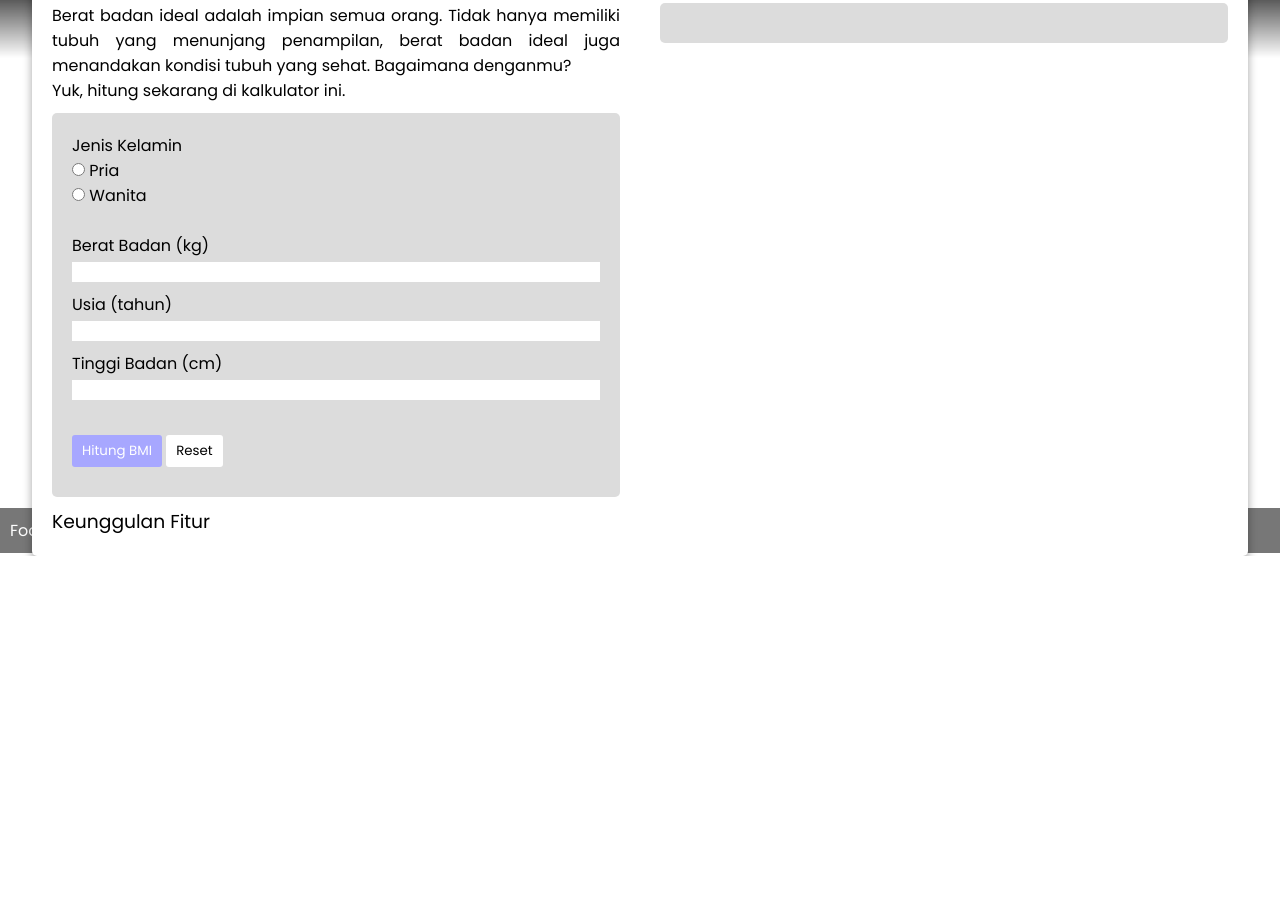
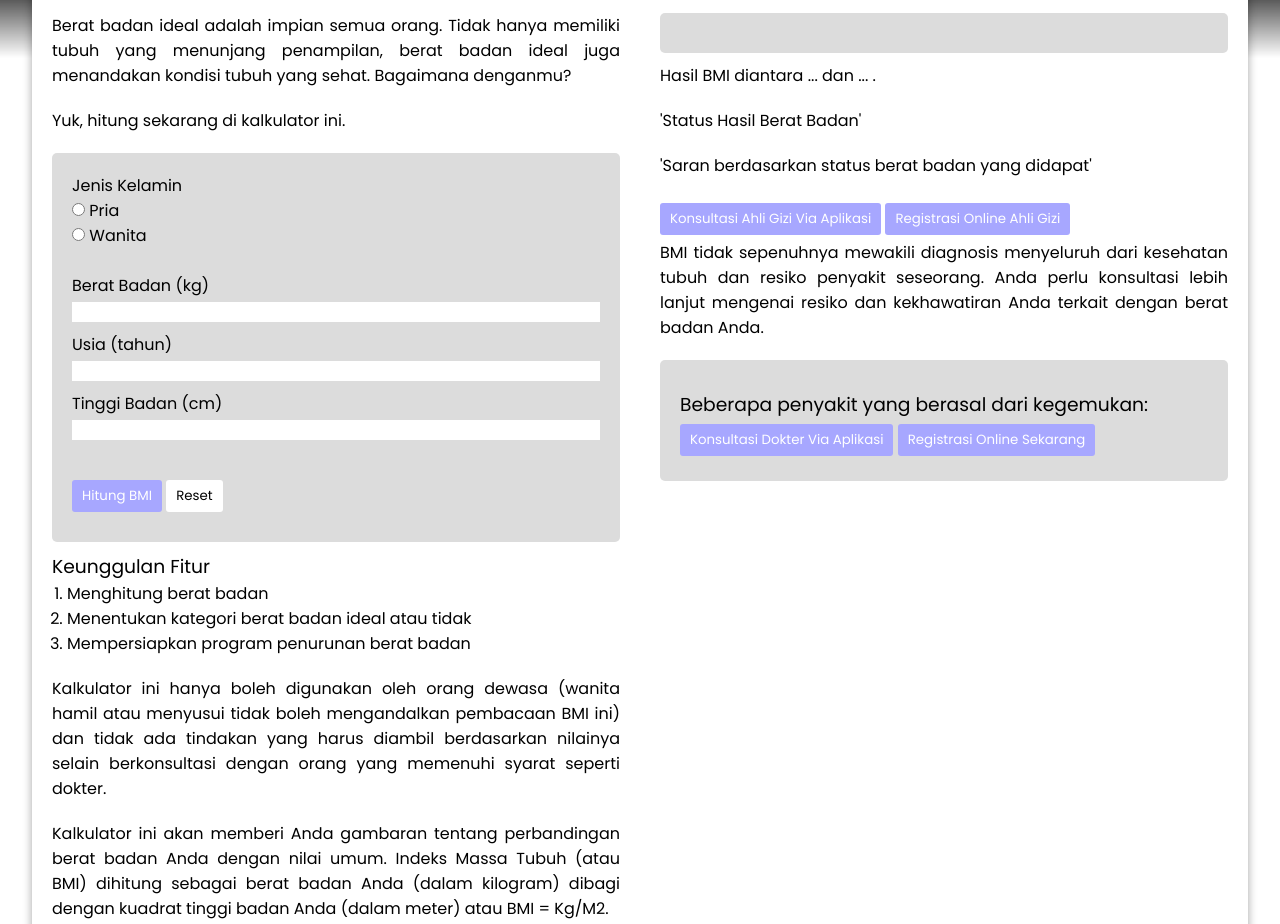
Before and after one commit to revou-fundamental-course/25-nov-24-rozan-rozan, a plain HTML site: page index.html in a window 1280 px wide. Shown: the part 662-1586 px from the top of the page. Before the commit the page ends 1218 px from the top, so only its background shows below. Drawn offline with Linux system fonts and the light colour scheme; a web font is replaced by a local one.

Commit message:
Checkpoint 2

```diff
--- a/css/style2.css
+++ b/css/style2.css
@@ -8,12 +8,20 @@
   margin: 0px;
   padding: 0px;
 }
-h1 {
-  margin-bottom: 10px;
+
+/*--------------------TRANSITION--------------------*/
+
+* {
+  animation: transitionIn 1s;
 }
-h3 {
-  font-weight: 400;
-  margin-top: 10px;
+
+@keyframes transitionIn {
+  from {
+      opacity: 0;
+  }
+  to {
+      opacity: 1;
+  }
 }
 
 /*----------NAVBAR----------*/
@@ -123,12 +131,28 @@ header.sticky ul li a {
   background-color: rgb(220, 220, 220);
   border-radius: 5px;
   margin-top: 10px;
+  margin-bottom: 10px;
 }
 
 /*----------TITLE & PARAGRAPH----------*/
 
+h1 {
+  margin-bottom: 20px;
+}
+h3 {
+  font-weight: 400;
+  margin-top: 10px;
+}
 p {
   text-align: justify;
+  margin-bottom: 20px;
+  margin-bottom: 20px;
+}
+ol {
+  margin-bottom: 20px;
+}
+ol li {
+  margin-left: 15px;
 }
 
 /*----------FORM INPUT----------*/
@@ -150,7 +174,12 @@ p {
   padding-bottom: 6px;
   padding-left: 10px;
   padding-right: 10px;
-  margin-bottom: 10px;
+  margin-bottom: 5px;
+  margin-top: 5px;
+  cursor: pointer;
+}
+.mainbutton:hover {
+  background-color: rgb(100, 167, 255);
 }
 .secondarybutton {
   background-color: white;
@@ -162,6 +191,7 @@ p {
   padding-left: 10px;
   padding-right: 10px;
   margin-bottom: 10px;
+  cursor: pointer;
 }
 
 /*----------FOOTER----------*/
@@ -175,5 +205,10 @@ footer {
   color: white;
   left: 0;
   border: none;
-  top: 1170px;
+  top: 1620px;
 }
+@media only screen and (max-width: 480px) {
+  footer {
+    top: 2150px;
+  }
+}
--- a/index.html
+++ b/index.html
@@ -4,7 +4,7 @@
 <head>
     <meta charset="UTF-8">
     <meta name="viewport" content="width=device-width, initial-scale=1.0">
-    <title>Document</title>
+    <title>Kalkulator BMI</title>
     <link rel="stylesheet" href="css/style2.css">
     <script defer src="js/script.js"></script>
 </head>
@@ -14,8 +14,8 @@
 <header>
     <ul>
         <li><a href="index.html"><img class="logo" src="assets\revou minicourse logo.png"></a></li>
-        <li style="float:right"><a href="#contact">Contact</a></li>
-        <li style="float:right"><a href="#home">Home</a></li>
+        <li style="float:right"><a href="contact.html">Contact</a></li>
+        <li style="float:right"><a href="index.html">Home</a></li>
       </ul>
 </header>
 
@@ -46,11 +46,29 @@
             <button class="secondarybutton">Reset</button>
         </div>
         <h3>Keunggulan Fitur</h3>
+        <ol>
+            <li>Menghitung berat badan</li>
+            <li>Menentukan kategori berat badan ideal atau tidak</li>
+            <li>Mempersiapkan program penurunan berat badan</li>
+        </ol>
+        <p>Kalkulator ini hanya boleh digunakan oleh orang dewasa (wanita hamil atau menyusui tidak boleh mengandalkan pembacaan BMI ini) dan tidak ada tindakan yang harus diambil berdasarkan nilainya selain berkonsultasi dengan orang yang memenuhi syarat seperti dokter.</p>
+        <p>Kalkulator ini akan memberi Anda gambaran tentang perbandingan berat badan Anda dengan nilai umum. Indeks Massa Tubuh (atau BMI) dihitung sebagai berat badan Anda (dalam kilogram) dibagi dengan kuadrat tinggi badan Anda (dalam meter) atau BMI = Kg/M2.</p>
     </div>
     <div class="mainpage-col">
         <h1>Hasil</h1>
         <div class="mainpage-colsub">
 
+        </div>
+        <p>Hasil BMI diantara ... dan ... .</p>
+        <p>'Status Hasil Berat Badan'</p>
+        <p>'Saran berdasarkan status berat badan yang didapat'</p>
+        <button class="mainbutton">Konsultasi Ahli Gizi Via Aplikasi</button>
+        <button class="mainbutton">Registrasi Online Ahli Gizi</button>
+        <p>BMI tidak sepenuhnya mewakili diagnosis menyeluruh dari kesehatan tubuh dan resiko penyakit seseorang. Anda perlu konsultasi lebih lanjut mengenai resiko dan kekhawatiran Anda terkait dengan berat badan Anda.</p>
+        <div class="mainpage-colsub">
+            <h3>Beberapa penyakit yang berasal dari kegemukan:</h3>
+            <button class="mainbutton">Konsultasi Dokter Via Aplikasi</button>
+            <button class="mainbutton">Registrasi Online Sekarang</button>
         </div>
     </div>
 </div>
```
